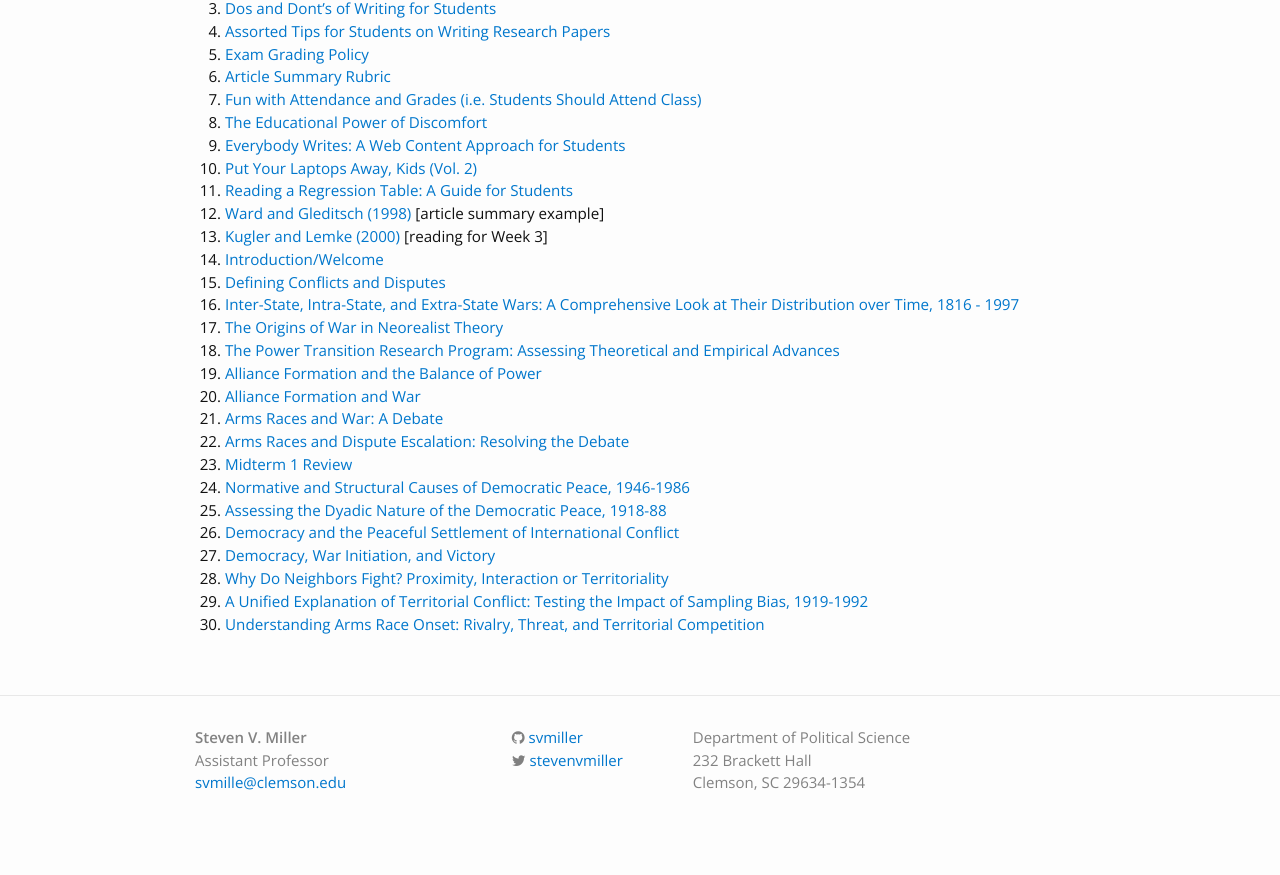
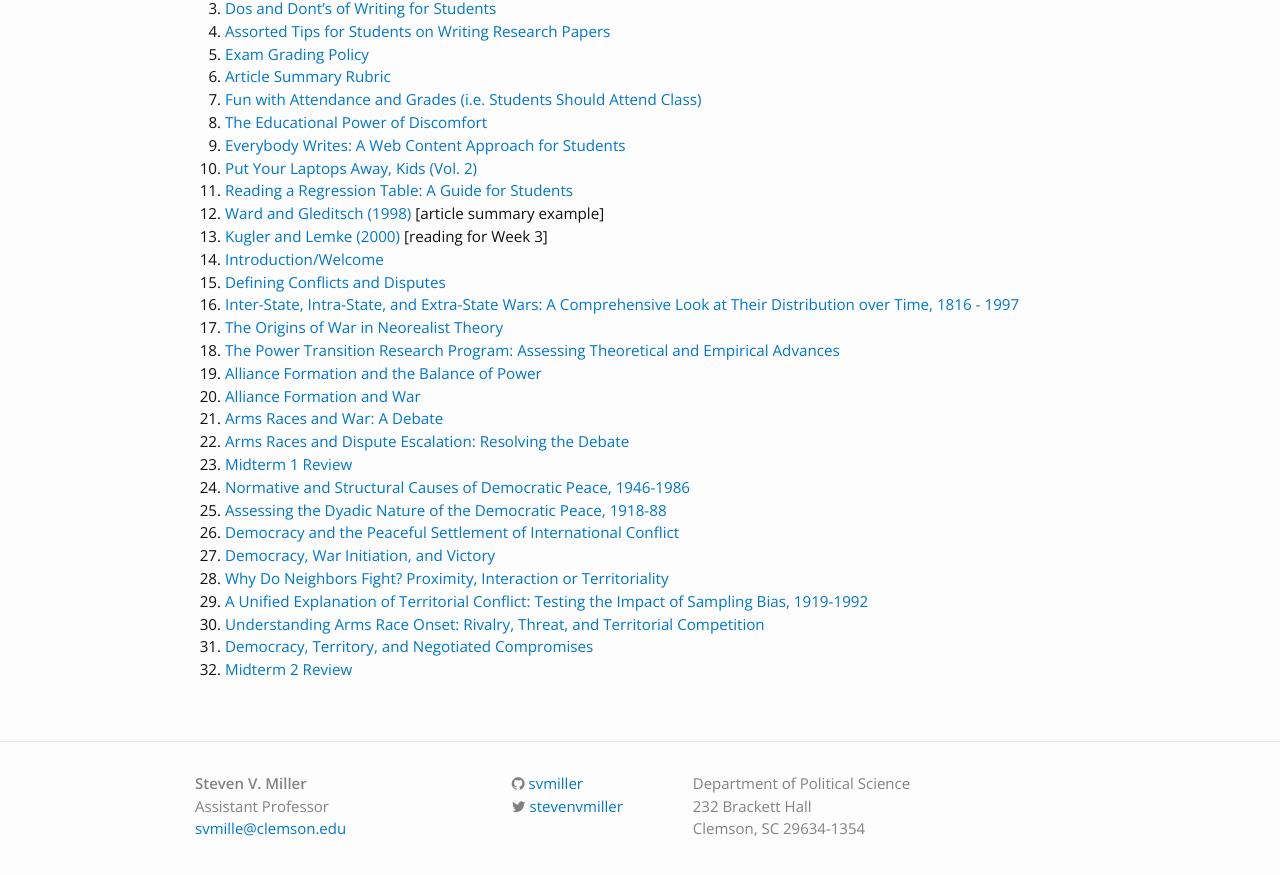
Before and after one commit to svmiller/svmiller.github.io, a Jekyll site: the page built from teaching/posc-3610.md, in a window 1280 px wide and 900 px high, scrolled down 875 px. Shown: the top 875 px of the window. Built offline with Jekyll 4.4.1, drawn with Linux system fonts in a browser that asks for light colours; nearby versions of some CDN libraries; some web fonts are replaced; before the commit the page ends 1729 px from its top, so only the background shows below that.

Commit message:
add lectures for 03.30.2017

```diff
--- a/teaching/posc-3610.md
+++ b/teaching/posc-3610.md
@@ -40,3 +40,5 @@ The onset, expansion and consequences of inter-state conflict lie at the heart o
 28. [Why Do Neighbors Fight? Proximity, Interaction or Territoriality](https://www.dropbox.com/s/tb88tc4yuz8d1i4/posc3610-lecture-vasquez1995wdn.pdf?dl=0)
 29. [A Unified Explanation of Territorial Conflict: Testing the Impact of Sampling Bias, 1919-1992](https://www.dropbox.com/s/gk4znc7jvg8tjfd/posc3610-lecture-senesevasquez2003uetc.pdf?dl=0)
 30. [Understanding Arms Race Onset: Rivalry, Threat, and Territorial Competition](https://www.dropbox.com/s/e8nx75q4bi98tgz/posc3610-lecture-rider2009uaro.pdf?dl=0)
+31. [Democracy, Territory, and Negotiated Compromises](https://www.dropbox.com/s/ntnfc66nh9h3r0h/posc3610-lecture-millergibler2011dtnc.pdf?dl=0)
+32. [Midterm 2 Review](https://www.dropbox.com/s/3gaqhc2nlwz3yu9/posc3610-midterm2-review.pdf?dl=0)
```
Also changed, not shown: teaching/posc-3410.md (+1 -0 lines).
